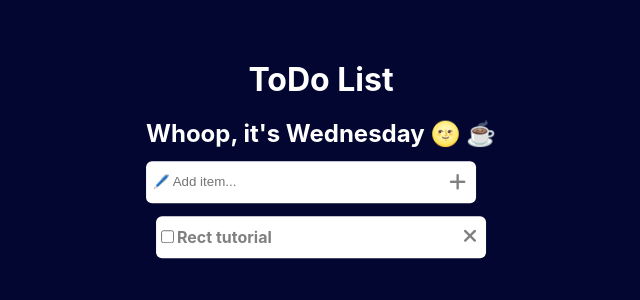
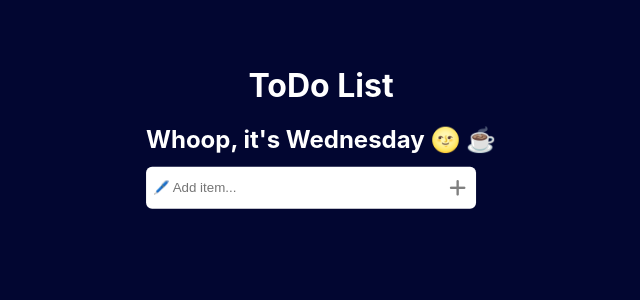
Before and after one commit to Thasheel/Todo, a React (Create React App) app in the folder todo/: page / in a window 1280 px wide. Shown: the top 300 px of the page, without its empty margins (319-959 px from the left). Built offline with nearby package versions, Linux system fonts and the light colour scheme.

Commit message:
state are used for functioning

```diff
--- a/todo/src/App.js
+++ b/todo/src/App.js
@@ -14,11 +14,15 @@ function App() {
       <h2>Whoop, it's Wednesday 🌝 ☕ </h2>
     </div>
     <div className="input">
-      <input type="text" placeholder="🖊️ Add item..." />
-      <i className="fas fa-plus"></i>
+      <input value={todo} onChange={(e)=>setTodo(e.target.value)} type="text" placeholder="🖊️ Add item..." />
+      <i onClick={()=>setTodos([...todos,todo])}  className="fas fa-plus"></i>
     </div>
     <div className="todos">
-      <div className="todo">
+
+
+     {todos.map(()=>{
+
+     return (<div className="todo">
         <div className="left">
           <input type="checkbox" name="" id="" />
           <p>Rect tutorial</p>
@@ -26,8 +30,13 @@ function App() {
         <div className="right">
           <i className="fas fa-times"></i>
         </div>
-      </div>
+      </div>)
+
+    })}
+
+
     </div>
+
   </div>
   );
 }
```
